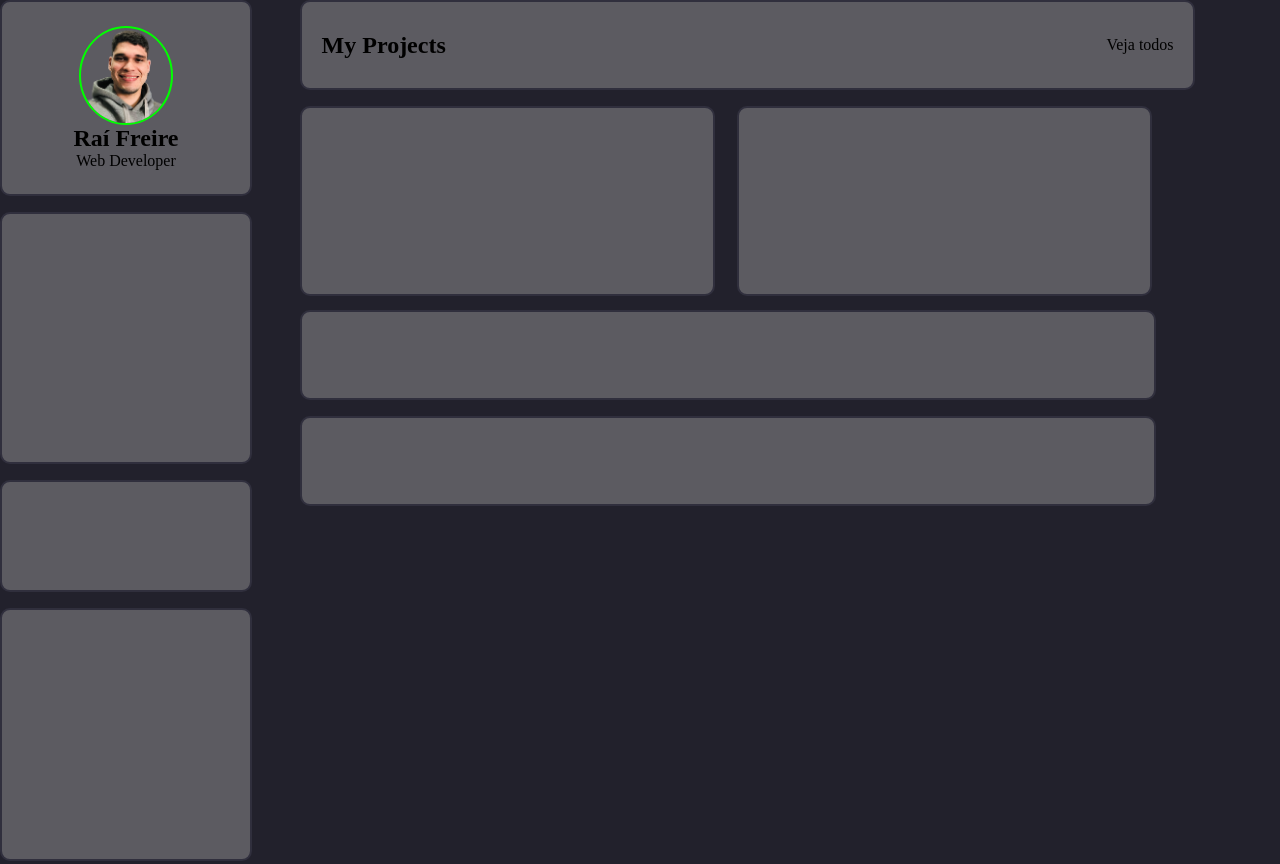
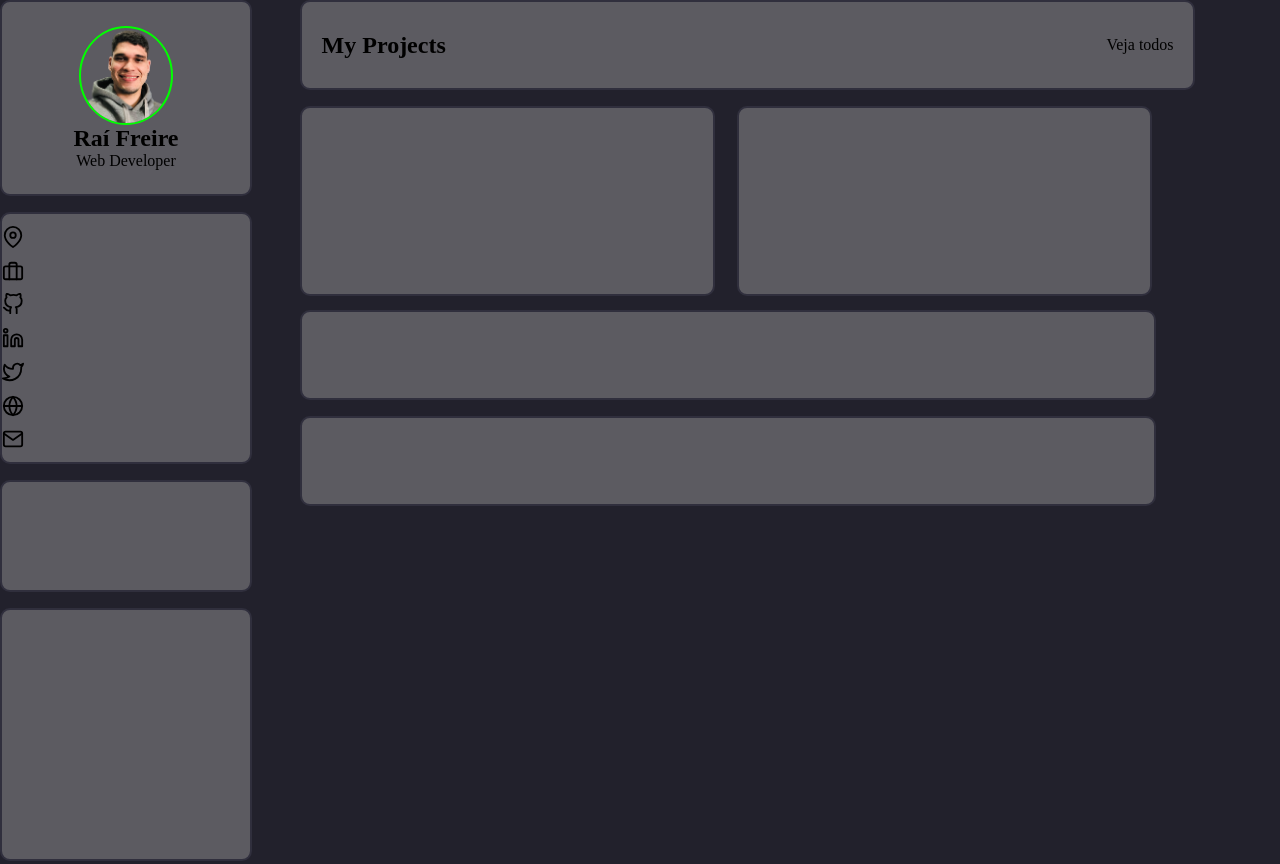
Before and after one commit to raifreire/Portfolio, a plain HTML site: page index.html in a window 1280 px wide. Shown: the top 864 px of the page. Drawn offline with Linux system fonts and the light colour scheme.

Commit message:
addLinksImg

```diff
--- a/assets/css/style.css
+++ b/assets/css/style.css
@@ -37,6 +37,14 @@ body{
     width: 248px;
     height: 248px;
     background-color: #5c5b61;
+    display: flex;
+    flex-direction: column;
+    justify-content: space-evenly;
+    align-items: flex-start;
+}
+#links img{
+    width: 22px;
+    margin: 0;
 }
 #technologies{
     border: solid 2px #302f3d;
--- a/index.html
+++ b/index.html
@@ -16,7 +16,15 @@
                 <h2>Raí Freire</h2>
                 <p>Web Developer</p>
             </div>
-            <div class="container" id="links"></div>
+            <div class="container" id="links">
+                <img src="assets/img/map-pin.svg" alt="image pin">
+                <img src="assets/img/briefcase.svg" alt="jobs image">
+                <img src="assets/img/github.svg" alt="github image">
+                <img src="assets/img/linkedin.svg" alt="linkedin image">
+                <img src="assets/img/twitter.svg" alt="twitter image">
+                <img src="assets/img/globe.svg" alt="globe image">
+                <img src="assets/img/mail.svg" alt="mail image">
+            </div>
             <div class="container" id="technologies"></div>
             <div class="container" id="experiences"></div>
             <div class="container" id="education"></div>
```
